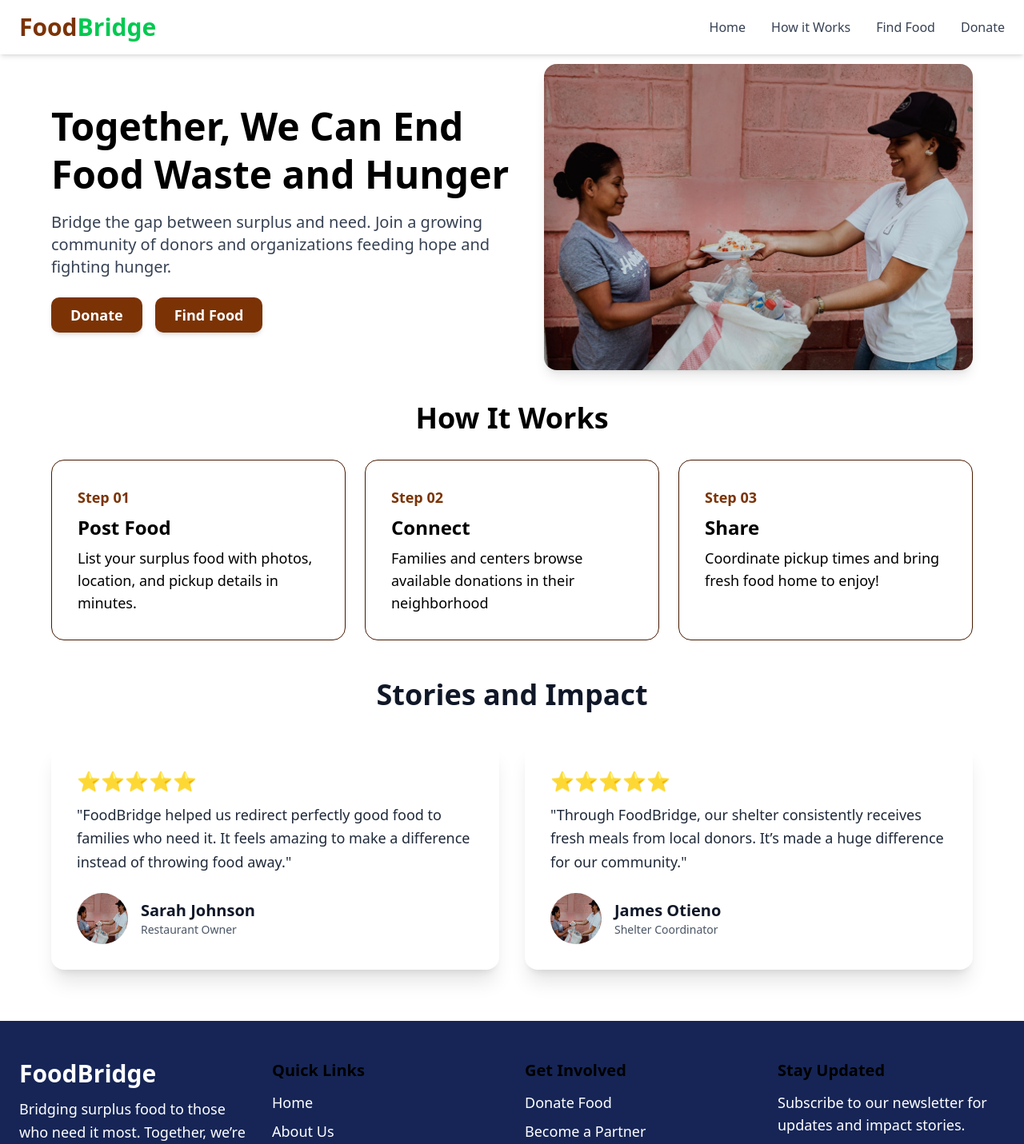
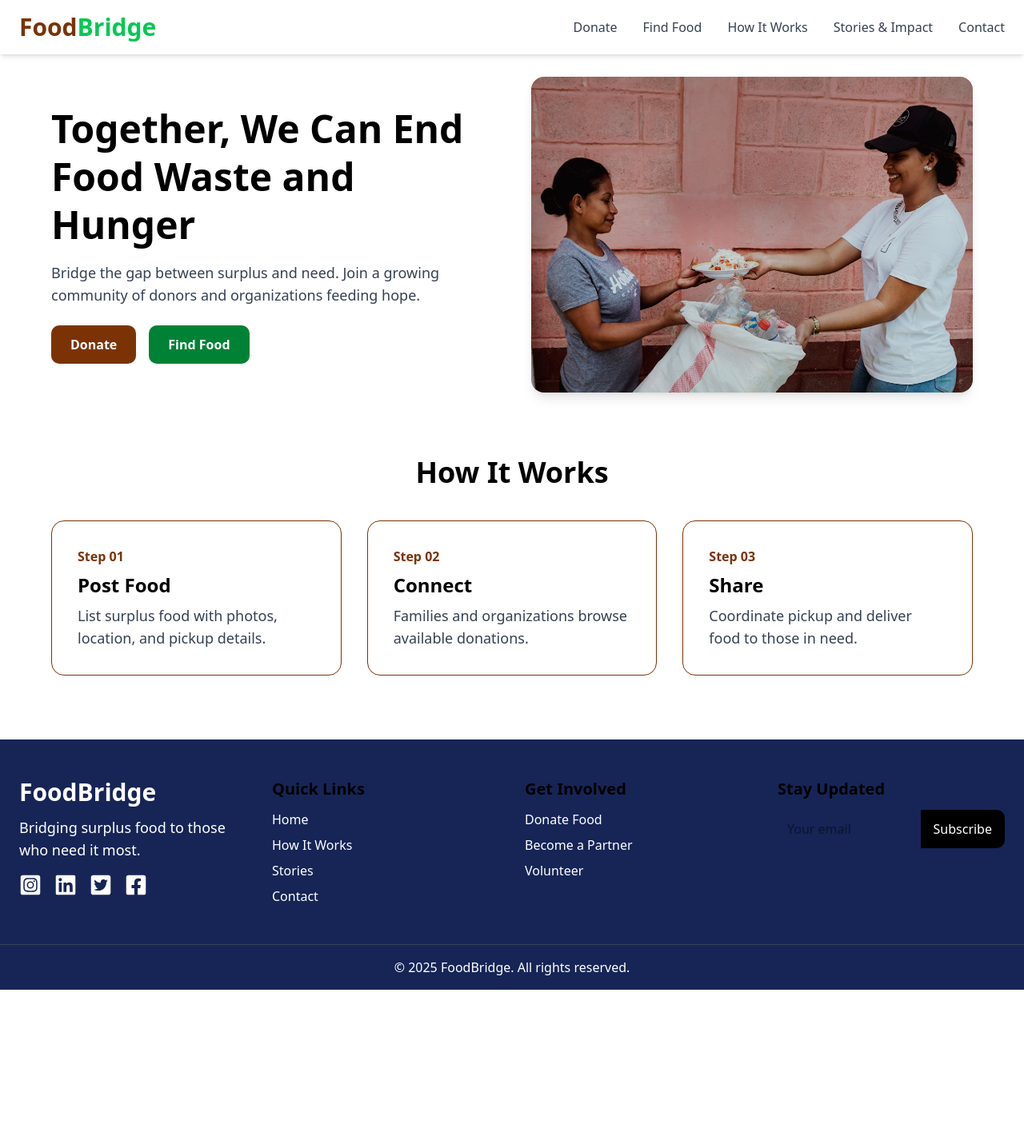
Before and after one commit to Samwaithumbi/FoodBridge, a React (Vite) app in the folder frontend/: page / in a window 1280 px wide. Shown: the top 1431 px of the page at 80% size. After the commit the page ends 1238 px from the top, so only its background shows below. Built offline with nearby package versions, Linux system fonts and the light colour scheme.

Commit message:
show and hide password

```diff
--- a/frontend/src/App.jsx
+++ b/frontend/src/App.jsx
@@ -3,7 +3,7 @@
 import LandingPage from './pages/landingPage';
 import Register from './pages/register'
 import Login from './pages/login'
-import { BrowserRouter, Route, Routes } from 'react-router-dom';
+import { Route, Routes } from 'react-router-dom';
 import DonorDash from './pages/donorDashboard';
 import BeneficiaryDash from './pages/beneficiaryDashboard';
 import ProfilePage from './pages/profile';
--- a/frontend/src/components/admincomps/userManagement.jsx
+++ b/frontend/src/components/admincomps/userManagement.jsx
@@ -4,7 +4,7 @@
 import ViewUser from "./viewUser";
 import api from "../../apis/axios"
 
-const AdminUsersTable = ({ users, setUsers, token }) => {
+const AdminUsersTable = ({ users, setUsers }) => {
   const [userDetails, setUserDetails] = useState({});
   const [viewUser, setViewUser] = useState(false);
   const [search, setSearch] = useState("");
@@ -15,7 +15,6 @@
     try {
       const res = await api.get("/api/admin/users", {
         params: { q: search, role },
-        headers: { Authorization: `Bearer ${token}` },
       });
       setUsers(res.data.users);
     } catch (error) {
--- a/frontend/src/components/langingpageComps/footer.jsx
+++ b/frontend/src/components/langingpageComps/footer.jsx
@@ -1,75 +1,71 @@
-import { FaFacebookSquare, FaInstagramSquare, FaTwitterSquare } from "react-icons/fa";
+import { Link } from "react-router-dom";
+import {
+  FaFacebookSquare,
+  FaInstagramSquare,
+  FaTwitterSquare,
+} from "react-icons/fa";
 import { FaLinkedin } from "react-icons/fa6";
 
 const Footer = () => {
   return (
-        <div>
-            <footer className="bg-blue-950 text-white py-12 mt-16">
-        <div className="max-w-7xl mx-auto px-6 grid md:grid-cols-4 gap-8">
-            {/* Logo & About */}
-            <div>
-            <h2 className="text-3xl font-extrabold mb-3  text-white">FoodBridge</h2>
-            <p className="text-lg leading-relaxed text-white">
-                Bridging surplus food to those who need it most. Together, we’re building a hunger-free community.
+    <footer className="bg-blue-950 text-white mt-20" id="contact">
+      <div className="max-w-7xl mx-auto px-6 py-12 grid md:grid-cols-4 gap-8">
+        {/* Brand */}
+        <div >
+          <h2 className="text-3xl font-extrabold mb-3 text-white">FoodBridge</h2>
+          <p className="text-lg text-white">
+            Bridging surplus food to those who need it most.
           </p>
-            <div className="flex gap-4 mt-4">
-                <a href="" className="transition delay-150 duration-200 ease-in-out hover:-translate-y-1 hover:scale-110 "><FaInstagramSquare size={30} /></a>
-               <a href="" className="transition delay-150 duration-200 ease-in-out hover:-translate-y-1 hover:scale-110 "> <FaLinkedin size={30} /></a>
-                <a href="" className="transition delay-150 duration-200 ease-in-out hover:-translate-y-1 hover:scale-110 "><FaTwitterSquare size={30} /></a>
-                <a href="" className="transition delay-150 duration-200 ease-in-out hover:-translate-y-1 hover:scale-110 "><FaFacebookSquare size={30} /></a>
+          <div className="flex gap-4 mt-4 ">
+            <FaInstagramSquare size={28} className="cursor" />
+            <FaLinkedin size={28} />
+            <FaTwitterSquare size={28} />
+            <FaFacebookSquare size={28} />
           </div>
         </div>
 
-            {/* Quick Links */}
+        {/* Links */}
         <div>
           <h3 className="text-xl font-semibold mb-3">Quick Links</h3>
-            <ul className="space-y-2 text-lg">
-                <li><a href="#" className="hover:text-white transition-colors">Home</a></li>
-                <li><a href="#" className="hover:text-white transition-colors">About Us</a></li>
-                <li><a href="#" className="hover:text-white transition-colors">How It Works</a></li>
-                <li><a href="#" className="hover:text-white transition-colors">Stories</a></li>
-                <li><a href="#" className="hover:text-white transition-colors">Contact</a></li>
+          <ul className="space-y-2">
+            <li><Link to="/">Home</Link></li>
+            <li><Link to="/how-it-works">How It Works</Link></li>
+            <li><Link to="/stories">Stories</Link></li>
+            <li><Link to="/contact">Contact</Link></li>
           </ul>
         </div>
 
-            {/* Get Involved */}
+        {/* Involved */}
         <div>
           <h3 className="text-xl font-semibold mb-3">Get Involved</h3>
-            <ul className="space-y-2 text-lg">
-                <li><a href="#" className="hover:text-white transition-colors">Donate Food</a></li>
-                <li><a href="#" className="hover:text-white transition-colors">Become a Partner</a></li>
-                <li><a href="#" className="hover:text-white transition-colors">Volunteer</a></li>
-                <li><a href="#" className="hover:text-white transition-colors">Join Our Team</a></li>
+          <ul className="space-y-2">
+            <li><Link to="/register">Donate Food</Link></li>
+            <li><Link to="/partners">Become a Partner</Link></li>
+            <li><Link to="/volunteer">Volunteer</Link></li>
           </ul>
         </div>
 
         {/* Newsletter */}
         <div>
           <h3 className="text-xl font-semibold mb-3">Stay Updated</h3>
-            <p className="text-lg mb-3 text-white">Subscribe to our newsletter for updates and impact stories.</p>
           <form className="flex">
             <input
               type="email"
-                placeholder="Enter your email"
-                className="p-3 rounded-l-lg w-full outline-none border border-gray-700"
+              placeholder="Your email"
+              className="p-3 rounded-l-lg w-full text-black"
             />
-                <button className="bg-black text-white px-4 py-3 rounded-r-lg hover:bg-gray-800 transition">
+            <button className="bg-black px-4 rounded-r-lg">
               Subscribe
             </button>
           </form>
         </div>
       </div>
 
-        <div className="border-t text-white  border-black mt-10 pt-6 text-center text-base">
-            <p className="text-white">
-            © {new Date().getFullYear()} <span className="font-semibold">FoodBridge</span>.
-            All rights reserved.
-            </p>
+      <div className="border-t border-gray-700 text-center py-4">
+        © {new Date().getFullYear()} FoodBridge. All rights reserved.
       </div>
     </footer>
-
-        </div>
   );
-}
+};
 
 export default Footer;
--- a/frontend/src/components/langingpageComps/hero.jsx
+++ b/frontend/src/components/langingpageComps/hero.jsx
@@ -1,122 +1,79 @@
-import {Link} from "react-router-dom"
+import { Link } from "react-router-dom";
 
 const Hero = () => {
-    return (
-      <div>
-        <div className="mt-20 flex flex-col md:flex-row items-center justify-between gap-10 px-6 md:px-16">
-        <div className="max-w-xl text-center md:text-left">
-          <h1 className="text-3xl md:text-5xl font-extrabold  leading-tight">
+  return (
+    <main className="pt-24">
+      {/* HERO SECTION */}
+      <section className="max-w-7xl mx-auto px-6 md:px-16 grid md:grid-cols-2 gap-12 items-center">
+        <div>
+          <h1 className="text-4xl md:text-5xl font-extrabold leading-tight">
             Together, We Can End Food Waste and Hunger
           </h1>
-          <p className="text-gray-700 text-lg md:text-xl mt-4">
-            Bridge the gap between surplus and need. Join a growing community of donors and organizations feeding hope and fighting hunger.
+          <p className="text-gray-700 text-lg mt-4">
+            Bridge the gap between surplus and need. Join a growing community of donors and organizations feeding hope.
           </p>
-          <div className="mt-6 flex justify-center md:justify-start gap-4">
-            <button className="bg-amber-900 hover:bg-amber-700 text-white px-6 py-2 rounded-lg text-lg font-semibold shadow-md transition">
-             <Link to="/register" >Donate</Link>
-            </button>
-            <button className="cursor-pointer bg-amber-900 hover:bg-amber-700 text-white px-6 py-2 rounded-lg text-lg font-semibold shadow-md transition">
-             <Link to="/login" >Find Food</Link>
-            </button>
+
+          <div className="mt-6 flex gap-4">
+            <Link
+              to="/register"
+              className="bg-amber-900 hover:bg-amber-700 text-white px-6 py-3 rounded-lg font-semibold transition"
+            >
+              Donate
+            </Link>
+
+            <Link
+              to="/login"
+              className="bg-green-700 hover:bg-green-600 text-white px-6 py-3 rounded-lg font-semibold transition"
+            >
+              Find Food
+            </Link>
           </div>
         </div>
 
-        {/* Image Section */}
-        <div className="w-full md:w-1/2">
-          <img
-            src="/hero.png"
-            alt="donation"
-            className="rounded-2xl shadow-lg w-full h-auto object-cover"
-          />
-        </div>
-      </div>
-
-      <div className="mt-10 px-6">
-  <h1 className="text-3xl md:text-4xl font-bold text-center text-black mb-8">
-    How It Works
-  </h1>
-
-  <div className="grid md:grid-cols-3 gap-6 max-w-6xl mx-auto">
-    {/* Step 1 */}
-    <div className="p-8 border border-amber-950 rounded-2xl shadow-green-800 hover:scale-105 transition-transform duration-300">
-      <span className="text-amber-900 text-lg font-semibold">Step 01</span>
-      <h2 className="text-2xl font-semibold text-black mt-2">Post Food</h2>
-      <p className="text-lg text-black mt-2">
-        List your surplus food with photos, location, and pickup details in minutes.
-      </p>
-    </div>
-    <div className="p-8 border border-amber-950 rounded-2xl shadow-green-800 hover:scale-105 transition-transform duration-300">
-      <span className="text-amber-900 text-lg font-semibold">Step 02</span>
-      <h2 className="text-2xl font-semibold text-black mt-2">Connect</h2>
-      <p className="text-lg text-black mt-2">
-      Families and centers browse available donations in their neighborhood
-      </p>
-    </div>
-    <div className="p-8 border border-amber-950 rounded-2xl shadow-green-800 hover:scale-105 transition-transform duration-300">
-      <span className="text-amber-900 text-lg font-semibold">Step 03</span>
-      <h2 className="text-2xl font-semibold text-black mt-2">Share</h2>
-      <p className="text-lg text-black mt-2">
-      Coordinate pickup times and bring fresh food home to enjoy!
-      </p>
-    </div>
-
-    </div>
-  </div>
-
-    {/**real stories section */}
-
-    <div className="my-12 px-6">
-  <h1 className="text-4xl font-bold text-center text-gray-900 mb-10">
-    Stories and Impact
-  </h1>
-
-  <div className="grid md:grid-cols-2 gap-8 max-w-6xl mx-auto">
-    {/* Story Card 1 */}
-    <div className="bg-white rounded-2xl shadow-xl p-8 hover:shadow-2xl transition duration-300">
-      <span className="text-2xl">⭐⭐⭐⭐⭐</span>
-      <p className="text-lg text-gray-800 mt-3 leading-relaxed">
-        "FoodBridge helped us redirect perfectly good food to families who need it.
-        It feels amazing to make a difference instead of throwing food away."
-      </p>
-
-      <div className="flex items-center gap-4 mt-6">
         <img
           src="/hero.png"
-          alt="donor image"
-          className="w-16 h-16 rounded-full"
+          alt="Food donation"
+          className="rounded-2xl shadow-lg w-full"
         />
-        <div>
-          <h2 className="text-xl font-semibold text-gray-900">Sarah Johnson</h2>
-          <p className="text-gray-600 text-sm">Restaurant Owner</p>
+      </section>
+
+      {/* HOW IT WORKS */}
+      <section className="mt-20 px-6">
+        <h2 className="text-4xl font-bold text-center mb-10">How It Works</h2>
+
+        <div className="max-w-6xl mx-auto grid md:grid-cols-3 gap-8">
+          {[
+            {
+              step: "01",
+              title: "Post Food",
+              desc: "List surplus food with photos, location, and pickup details.",
+            },
+            {
+              step: "02",
+              title: "Connect",
+              desc: "Families and organizations browse available donations.",
+            },
+            {
+              step: "03",
+              title: "Share",
+              desc: "Coordinate pickup and deliver food to those in need.",
+            },
+          ].map((item) => (
+            <div
+              key={item.step}
+              className="p-8 border border-amber-900 rounded-2xl hover:scale-105 transition"
+            >
+              <span className="text-amber-900 font-semibold">
+                Step {item.step}
+              </span>
+              <h3 className="text-2xl font-semibold mt-2">{item.title}</h3>
+              <p className="mt-2 text-gray-700">{item.desc}</p>
+            </div>
+          ))}
         </div>
-      </div>
-    </div>
-
-    {/* Story Card 2 */}
-    <div className="bg-white rounded-2xl shadow-xl p-8 hover:shadow-2xl transition duration-300">
-      <span className="text-2xl">⭐⭐⭐⭐⭐</span>
-      <p className="text-lg text-gray-800 mt-3 leading-relaxed">
-        "Through FoodBridge, our shelter consistently receives fresh meals from local donors.
-        It’s made a huge difference for our community."
-      </p>
-
-      <div className="flex items-center gap-4 mt-6">
-        <img
-          src="/hero.png"
-          alt="beneficiary image"
-          className="w-16 h-16 rounded-full "
-        />
-        <div>
-          <h2 className="text-xl font-semibold text-gray-900">James Otieno</h2>
-          <p className="text-gray-600 text-sm">Shelter Coordinator</p>
-        </div>
-      </div>
-    </div>
-  </div>
-</div>
-
-  </div>
-     );
-}
+      </section>
+    </main>
+  );
+};
 
 export default Hero;
--- a/frontend/src/components/langingpageComps/navbar.jsx
+++ b/frontend/src/components/langingpageComps/navbar.jsx
@@ -1,79 +1,67 @@
 import { useState } from "react";
+import { Link } from "react-router-dom";
 import { FiMenu, FiX } from "react-icons/fi";
 
+const NAV_LINKS = [
+  { name: "Donate", path: "/register" },
+  { name: "Find Food", path: "/login" },
+  { name: "How It Works", path: "/how-it-works" },
+  { name: "Stories & Impact", path: "/stories" },
+  { name: "Contact", path: "/contact" },
+];
+
 const NavBar = () => {
-  const [menuBar, setMenuBar] = useState(false);
+  const [isOpen, setIsOpen] = useState(false);
 
   return (
-    <header className="w-full bg-white shadow-md fixed top-0 left-0 z-50">
-      <div className="flex items-center justify-between px-6 py-4">
+    <header className="fixed top-0 left-0 w-full bg-white shadow-md z-50">
+      <div className="max-w-7xl mx-auto flex items-center justify-between px-6 py-4">
         {/* Logo */}
-        <h1 className="text-3xl font-bold text-amber-500">
-            <span className="text-amber-900">Food</span>
-            <span className="text-green-500">Bridge</span>
-        </h1>
+        <Link to="/" className="text-3xl font-bold">
+          <span className="text-amber-900">Food</span>
+          <span className="text-green-500">Bridge</span>
+        </Link>
 
-        {/* Menu Icon */}
+        {/* Desktop Navigation */}
+        <nav className="hidden md:flex gap-8 text-gray-700 font-medium">
+          {NAV_LINKS.map((link) => (
+            <Link
+              key={link.name}
+              to={link.path}
+              className="hover:text-amber-600 transition"
+            >
+              {link.name}
+            </Link>
+          ))}
+        </nav>
+
+        {/* Mobile Toggle */}
         <button
-          onClick={() => setMenuBar(!menuBar)}
-          className="text-black focus:outline-none md:hidden"
+          onClick={() => setIsOpen(!isOpen)}
+          aria-label="Toggle Menu"
+          className="md:hidden text-gray-800"
         >
-          {menuBar ? <FiX size={28} /> : <FiMenu size={28} />}
+          {isOpen ? <FiX size={28} /> : <FiMenu size={28} />}
         </button>
-
-        {/* Desktop Menu */}
-        <nav className="hidden md:flex space-x-8 font-medium text-gray-700">
-          <a href="/" className="hover:text-amber-500 transition">Home</a>
-          <a href="/how-it-works" className="hover:text-amber-500 transition">How it Works</a>
-          <a href="/find-food" className="hover:text-amber-500 transition">Find Food</a>
-          <a href="/donate" className="hover:text-amber-500 transition">Donate</a>
-        </nav>
       </div>
 
       {/* Mobile Menu */}
-      {menuBar && (
-        <div className="md:hidden bg-gray-900 text-white w-full py-6 px-8 transition-all duration-300 ease-in-out">
-          <nav>
-            <ul className="flex flex-col space-y-4 text-lg font-semibold">
-              <li>
-                <a
-                  href="/home"
-                  className="hover:text-white transition"
-                  onClick={() => setMenuBar(false)}
+      {isOpen && (
+        <nav className="md:hidden bg-gray-900 text-white px-8 py-6">
+          <ul className="flex flex-col gap-4 text-lg font-semibold">
+            {NAV_LINKS.map((link) => (
+              <li key={link.name}>
+                <Link
+                  to={link.path}
+                  onClick={() => setIsOpen(false)}
+                  className="block hover:text-amber-400 transition"
                 >
-                  Home
-                </a>
+                  {link.name}
+                </Link>
               </li>
-              <li>
-                <a
-                  href="/how-it-works"
-                  className="hover:text-white transition"
-                  onClick={() => setMenuBar(false)}
-                >
-                  How it Works
-                </a>
-              </li>
-              <li>
-                <a
-                  href="/find-food"
-                  className="hover:text-white transition"
-                  onClick={() => setMenuBar(false)}
-                >
-                  Find Food
-                </a>
-              </li>
-              <li>
-                <a
-                  href="/donate"
-                  className="hover:text-white transition"
-                  onClick={() => setMenuBar(false)}
-                >
-                  Donate
-                </a>
-              </li>
-            </ul>
-          </nav>
-        </div>
+            ))}
+          </ul>
+        </nav>
       )}
     </header>
   );
--- a/frontend/src/pages/admin.jsx
+++ b/frontend/src/pages/admin.jsx
@@ -5,7 +5,7 @@
 import RequestManagement from "@/components/admincomps/requestManagement";
 import { SidebarProvider, SidebarTrigger } from "@/components/ui/sidebar";
 import { AppSidebar } from "@/components/app-sidebar";
-import api from "../apis/axios";
+import api from "@/apis/axios";
 
 const Admin = () => {
   const [users, setUsers] = useState([]);
```
Also changed, not shown: frontend/src/apis/axios.js (+9 -3 lines), frontend/src/pages/register.jsx (+30 -6 lines), 1 other file (tests, documents, lock files or other folders). Lines whose indentation alone changed are shown as unchanged.
